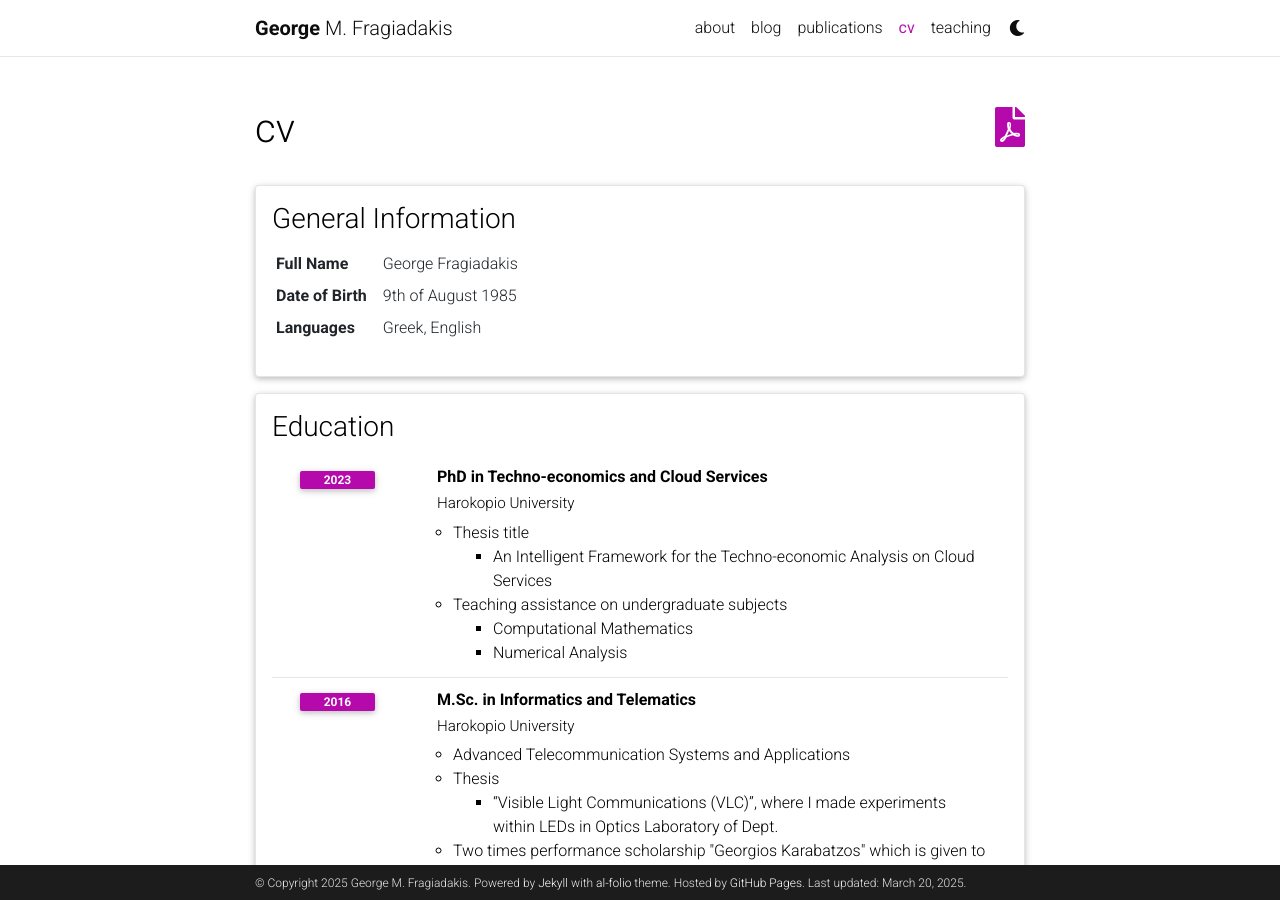
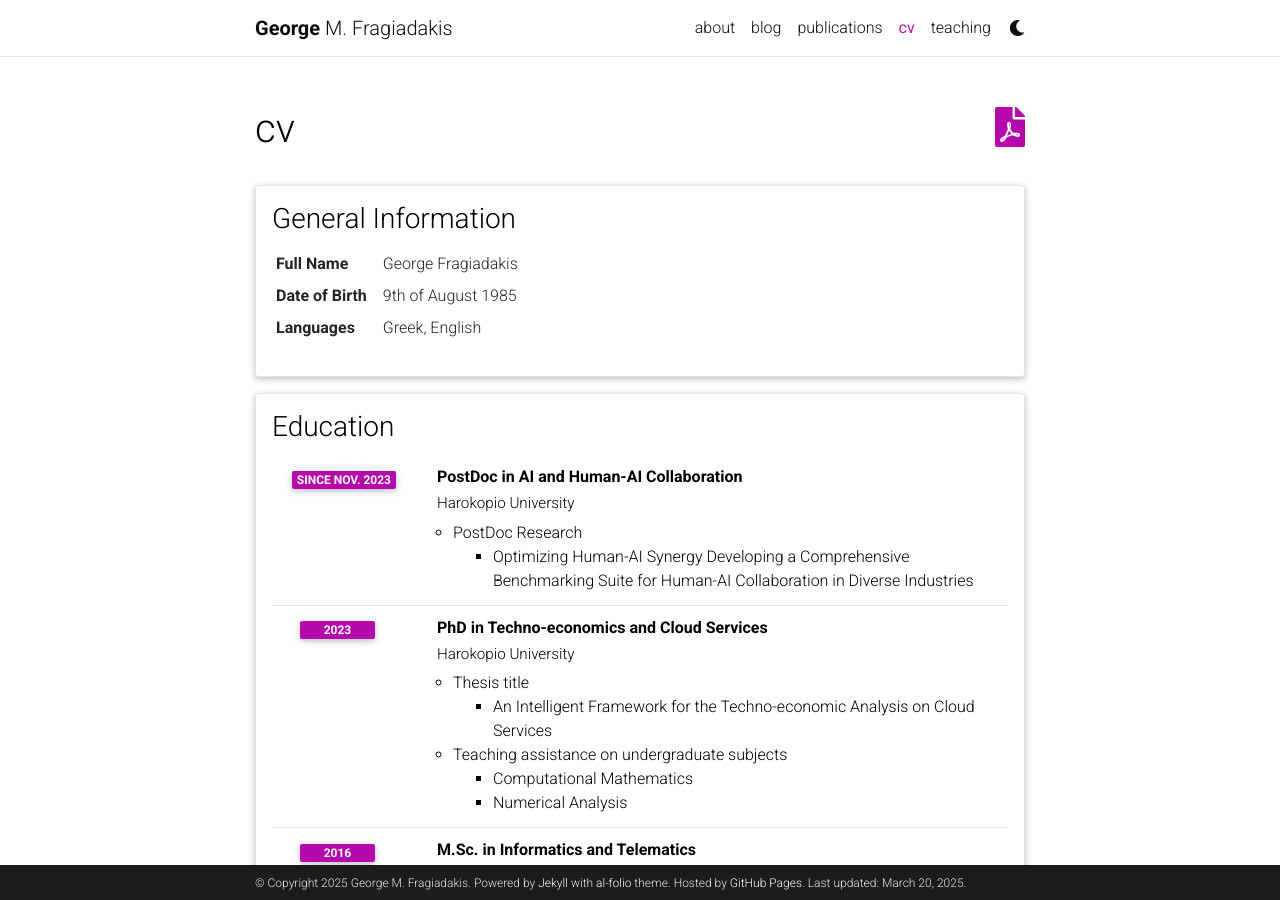
Before and after one commit to gfragi/gfragi.github.io, a Jekyll site: the page built from _pages/cv.md, in a window 1280 px wide and 900 px high. Built offline with Jekyll 4.4.1, drawn with Linux system fonts in a browser that asks for light colours; comment, search, counter and statistics services are not loaded; a style sheet for code colours, icons or effects is not loaded.

Commit message:
update CV

```diff
--- a/_data/cv.yml
+++ b/_data/cv.yml
@@ -11,6 +11,13 @@
 - title: Education
   type: time_table
   contents:
+    - title: "PostDoc in AI and Human-AI Collaboration"
+      institution: Harokopio University
+      year: since Nov. 2023
+      description:
+        - title: PostDoc Research
+          contents:
+            - "Optimizing Human-AI Synergy Developing a Comprehensive Benchmarking Suite for Human-AI Collaboration in Diverse Industries"
     - title: PhD in Techno-economics and Cloud Services
       institution: Harokopio University
       year: 2023
--- a/_data/venues.yml
+++ b/_data/venues.yml
@@ -33,3 +33,7 @@
 "{GRID-Journal}":
   url: https://link.springer.com/journal/10723
   color: "#005073"
+
+  "{AppliedSciences-Journal}":
+    url: https://www.mdpi.com/journal/applsci,
+    color: "#005073"
```
Also changed, not shown: _bibliography/papers.bib (+12 -0 lines), 1 other file.
